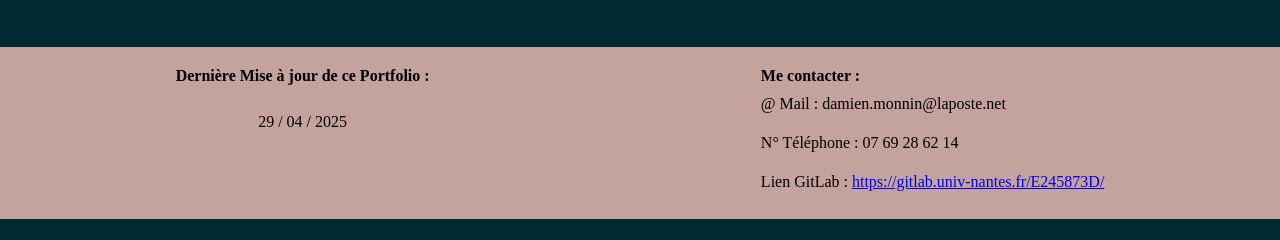
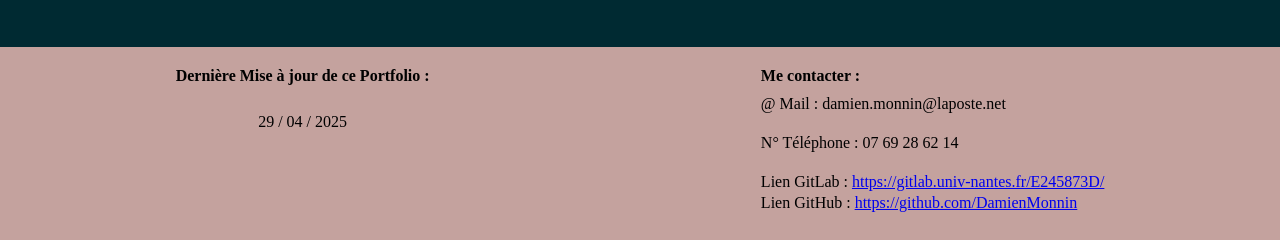
Before and after one commit to DamienMonnin/Portfolio, a plain HTML site: page Projet-Perso/Jeu_vie.html in a window 1280 px wide. Shown: the part 939-1179 px from the top of the page. Before the commit the page ends 1158 px from the top, so only its background shows below. Drawn offline with Linux system fonts and the light colour scheme.

Commit message:
dr modif 3

```diff
--- a/Projet-Perso/Jeu_vie.html
+++ b/Projet-Perso/Jeu_vie.html
@@ -92,7 +92,7 @@
                 <t>N° Téléphone : 07 69 28 62 14</t>
                 <br>
                 <t>Lien GitLab : <a href="https://gitlab.univ-nantes.fr/E245873D/">https://gitlab.univ-nantes.fr/E245873D/</a></t>
-
+                <t>Lien GitHub : <a href="https://github.com/DamienMonnin">https://github.com/DamienMonnin</a></t>
 
             </div>
 
```
Also changed, not shown: Projet-Perso/asso.html (+1 -1 lines), Projet-Perso/plateau_virt.html (+1 -1 lines), Projet-scolaires/SAE_bd.html (+1 -1 lines), Projet-scolaires/quadtree.html (+1 -1 lines), Projet-scolaires/site_web_com.html (+1 -1 lines), index.html (+0 -2 lines).
